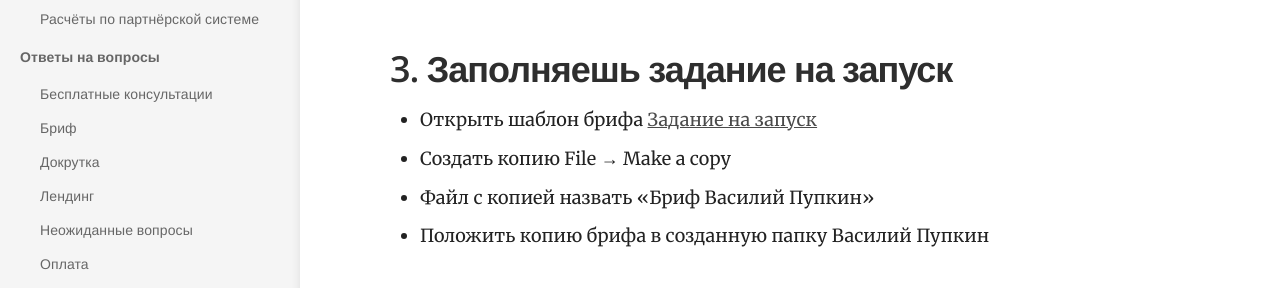
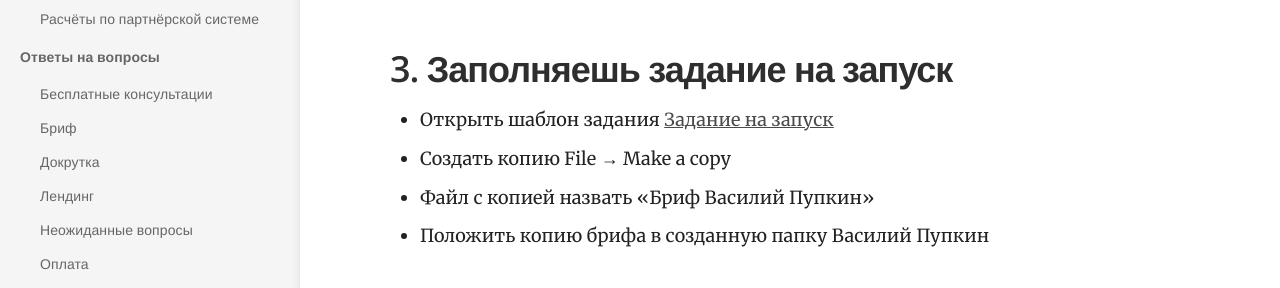
Before and after one commit to icoachknowledge/sales, a Jekyll site: the page built from _docs/7-complete/kak-peredat-proekt-v-rabotu.md, in a window 1280 px wide and 900 px high, scrolled down 665 px. Shown: the part 152-440 px from the top of the window. Built offline with Jekyll 4.4.1, drawn with Linux system fonts in a browser that asks for light colours.

Commit message:
kak-peredat

```diff
--- a/_docs/7-complete/kak-peredat-proekt-v-rabotu.md
+++ b/_docs/7-complete/kak-peredat-proekt-v-rabotu.md
@@ -17,7 +17,7 @@ order:
 
 ## 3. Заполняешь задание на запуск
 
-* Открыть шаблон брифа [Задание на запуск](https://docs.google.com/document/d/1xvmnRiX_67bK-t79YIQTXhy7BBT71zNXF_cfPXYLjh4/edit?usp=sharing)
+* Открыть шаблон задания [Задание на запуск](https://docs.google.com/document/d/1xvmnRiX_67bK-t79YIQTXhy7BBT71zNXF_cfPXYLjh4/edit?usp=sharing)
 * Создать копию File → Make a copy
 * Файл с копией назвать «Бриф Василий Пупкин»
 * Положить копию брифа в созданную папку Василий Пупкин
```
